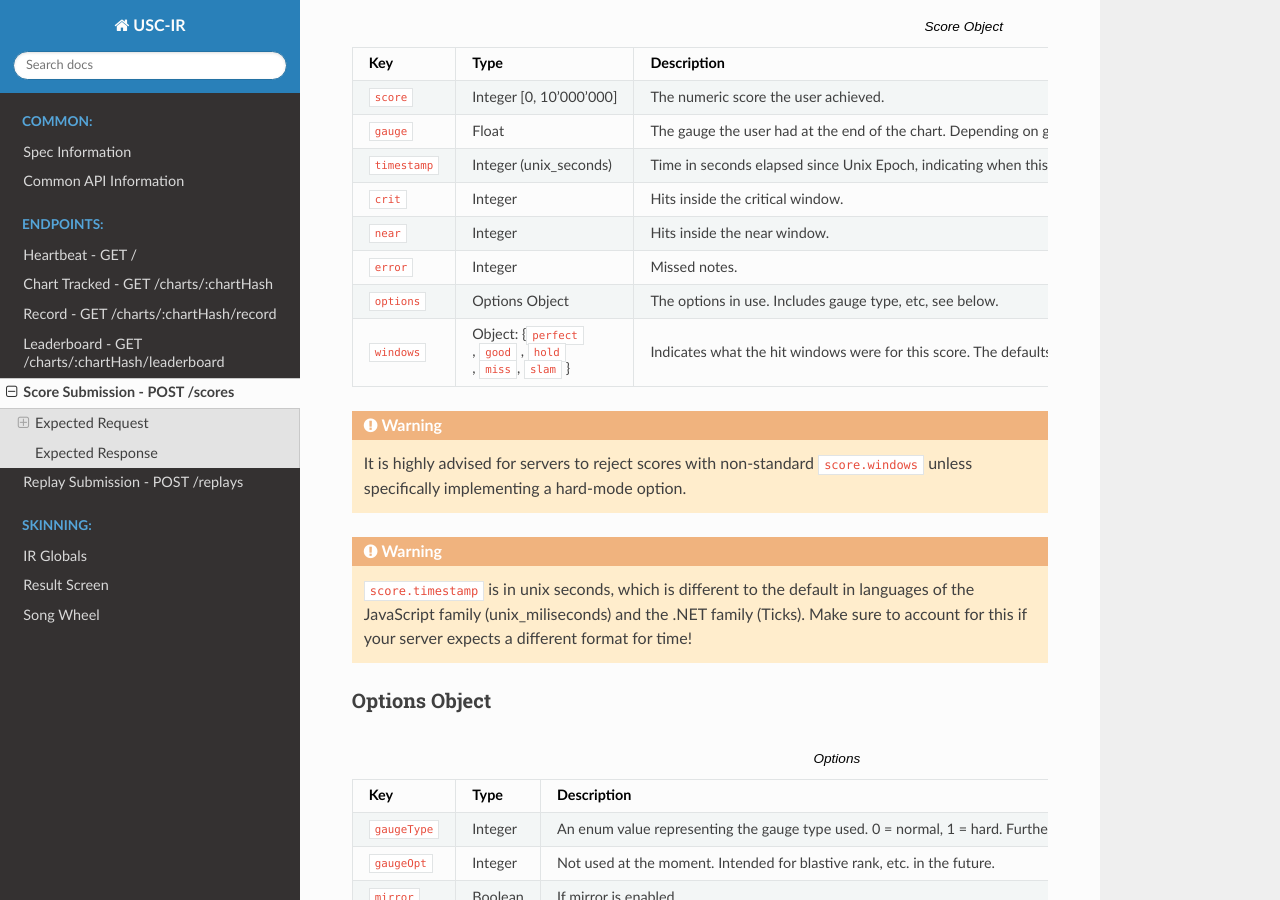
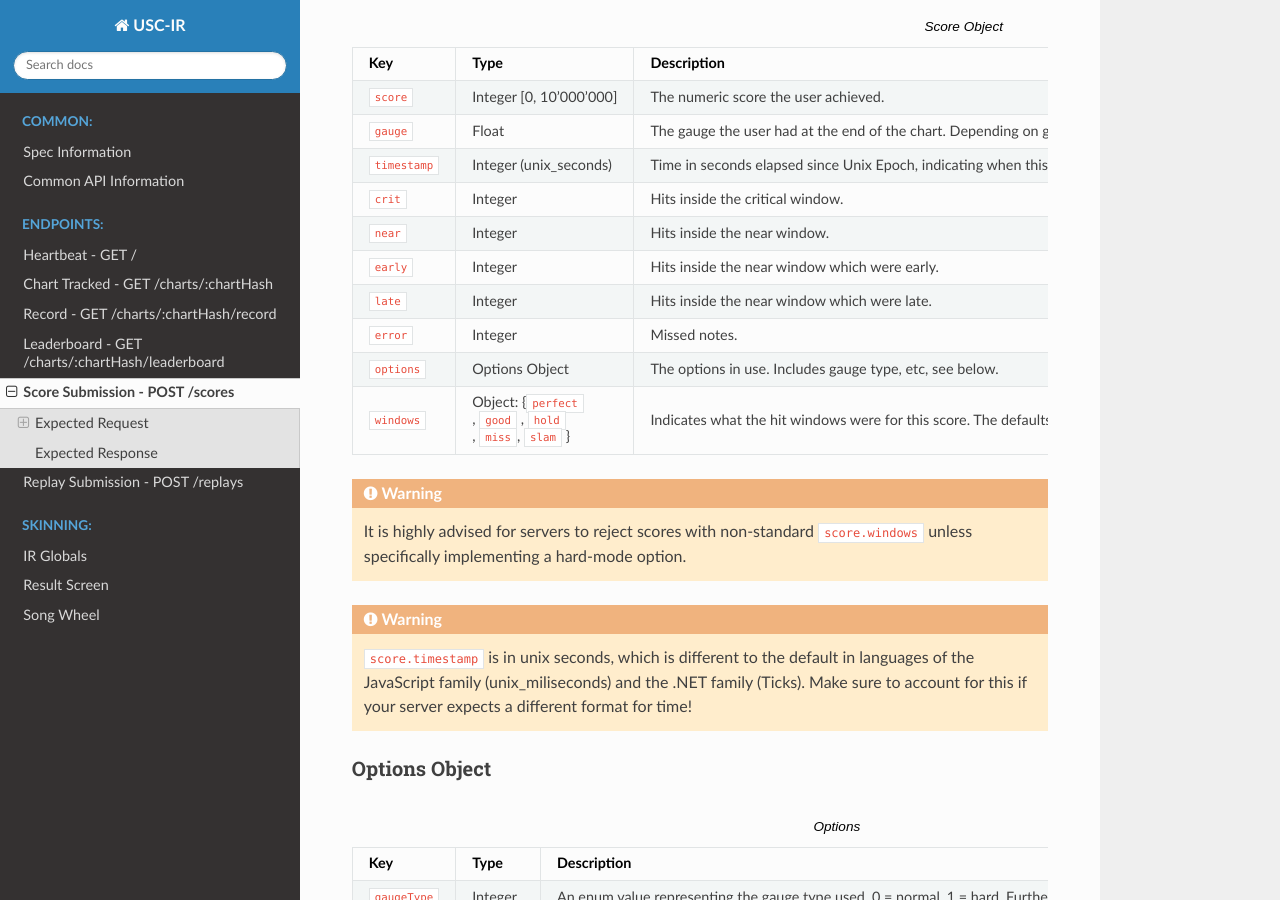
Before and after one commit to zkldi/uscir-spec, a Sphinx documentation site: the page built from source/endpoints/score-submit.rst, in a window 1280 px wide and 900 px high, scrolled down 898 px. Built offline with Sphinx 7.4.7 and the Read the Docs theme 2.0.0, drawn with Linux system fonts in a browser that asks for light colours.

Commit message:
Add early and late to Score Object

```diff
--- a/source/endpoints/score-submit.rst
+++ b/source/endpoints/score-submit.rst
@@ -85,6 +85,12 @@ Score Object
     *   - ``near``
         - Integer
         - Hits inside the near window.
+    *   - ``early``
+        - Integer
+        - Hits inside the near window which were early.
+    *   - ``late``
+        - Integer
+        - Hits inside the near window which were late.
     *   - ``error``
         - Integer
         - Missed notes.
```
